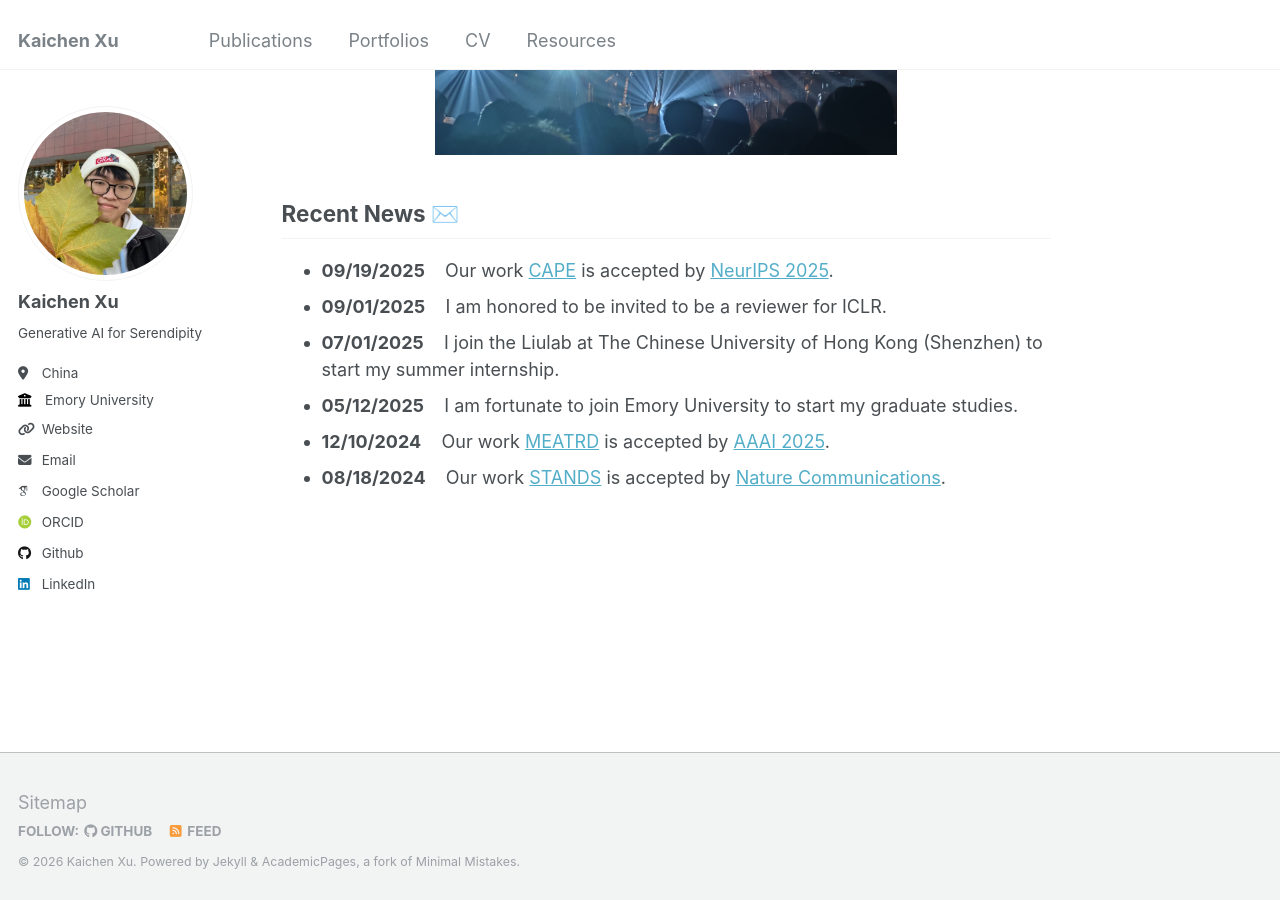
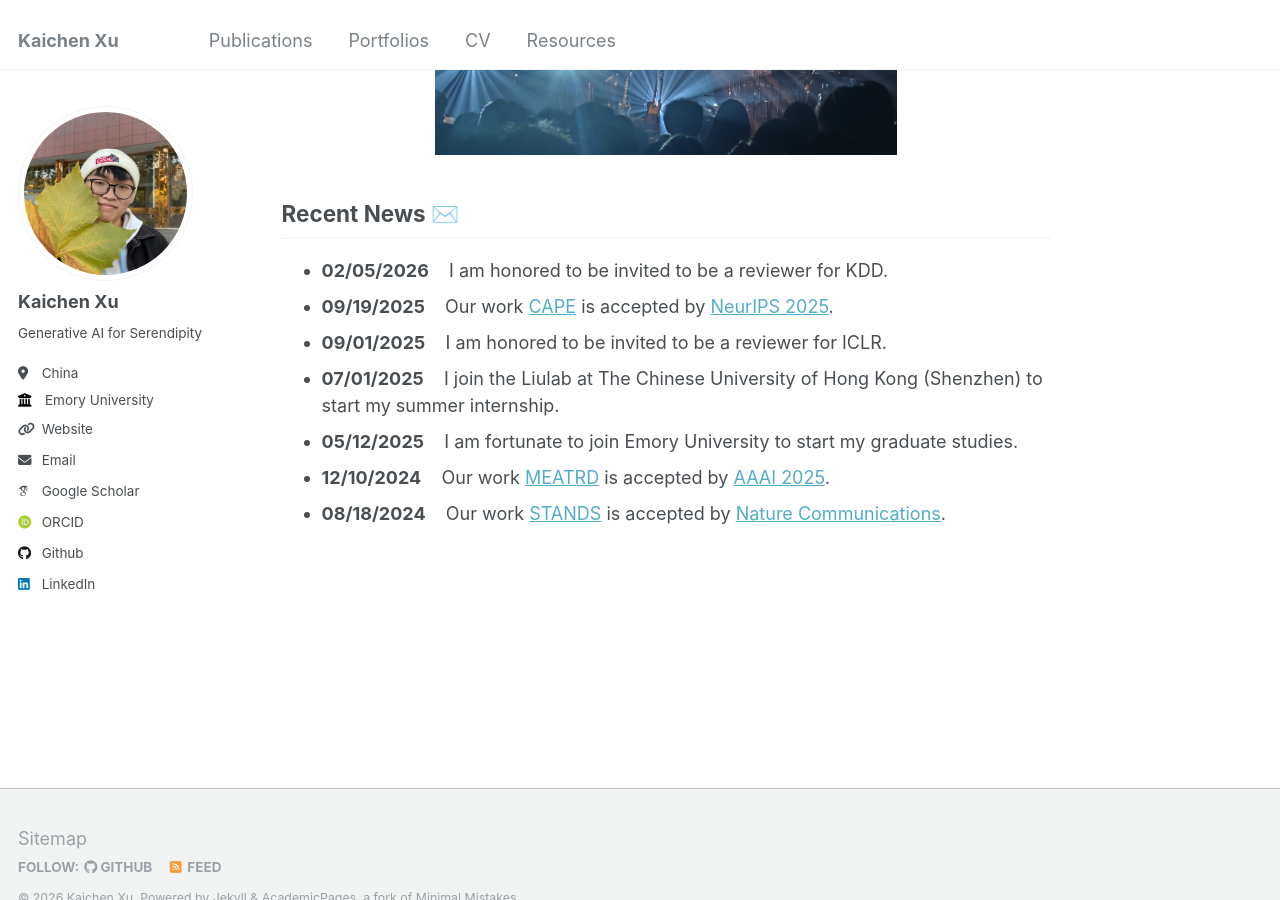
Before and after one commit to Catchxu/Catchxu.github.io, a Jekyll site: the page built from _pages/about.md, in a window 1280 px wide and 900 px high, scrolled down 1481 px. Built offline with Jekyll 4.4.1, drawn with Linux system fonts in a browser that asks for light colours; some web fonts are replaced.

Commit message:
Update recent news

```diff
--- a/_pages/about.md
+++ b/_pages/about.md
@@ -29,6 +29,7 @@ In addition, I am currently applying to Ph.D. programs in Computer Science, Data
 
 
 ## Recent News ✉️
+* <b>02/05/2026</b> &nbsp;&nbsp; I am honored to be invited to be a reviewer for KDD.
 * <b>09/19/2025</b> &nbsp;&nbsp; Our work [CAPE](/portfolios/portfolio-1/) is accepted by [NeurIPS 2025](https://neurips.cc/virtual/2025/poster/116613).
 * <b>09/01/2025</b> &nbsp;&nbsp; I am honored to be invited to be a reviewer for ICLR.
 * <b>07/01/2025</b> &nbsp;&nbsp; I join the Liulab at The Chinese University of Hong Kong (Shenzhen) to start my summer internship.
```
